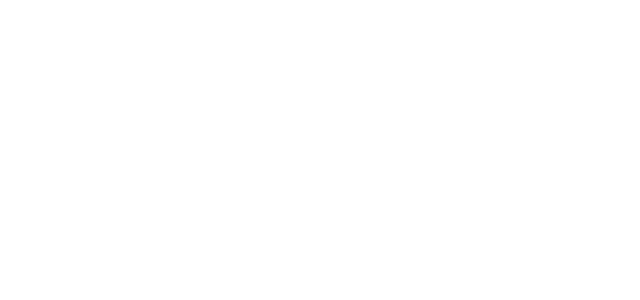
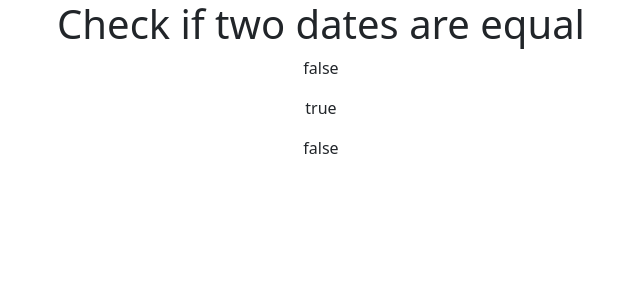
Before and after one commit to vinothsmart/react-redux-dashboard, a React (Create React App) app: page /jsc/dates in a window 1280 px wide. Shown: the top 300 px of the page, without its empty margins (319-959 px from the left). Built offline with nearby package versions, Linux system fonts and the light colour scheme.

Commit message:
Check if two dates are equal

```diff
--- a/src/components/AppRouter.js
+++ b/src/components/AppRouter.js
@@ -31,6 +31,7 @@ import JSChallange from "./pages/ARCTutorial/JSCPratice/JSChallange";
 import Objects from "./pages/JsChallange/Objects";
 import { Users } from "./pages/Users/Users";
 import OldUsers from "./pages/Users/OldUsers";
+import Dates from "./pages/JsChallange/Dates";
 
 const AppRouter = () => {
   return (
@@ -58,6 +59,7 @@ const AppRouter = () => {
       <Route exact path="/jsc/fundamentals" component={Fundamentals} />
       <Route exact path="/jsc/arrays" component={Arrays} />
       <Route exact path="/jsc/objects" component={Objects} />
+      <Route exact path="/jsc/dates" component={Dates} />
       <Route exact path="/jsprepare/Part1" component={Part1} />
       <Route exact path="/jsprepare/Part2" component={Part2} />
       <Route exact path="/jsprepare/Part3" component={Part3} />
--- /dev/null
+++ b/src/components/pages/JsChallange/Dates.js
@@ -0,0 +1,32 @@
+import React from "react";
+
+const Dates = () => {
+  const checkBothDatesEqual = (a, b) => {
+    return a.getTime() === b.getTime() ? "true" : "false";
+  };
+  return (
+    <center>
+      <h1>Check if two dates are equal</h1>
+      <p>
+        {checkBothDatesEqual(
+          new Date("2000/01/01 08:00:00"),
+          new Date("2000/01/01 08:45:00")
+        )}
+      </p>
+      <p>
+        {checkBothDatesEqual(
+          new Date("2000/01/01 08:00:00"),
+          new Date("2000/01/01 08:00:00")
+        )}
+      </p>
+      <p>
+        {checkBothDatesEqual(
+          new Date("2001/01/01 08:00:00"),
+          new Date("2000/01/01 08:00:00")
+        )}
+      </p>
+    </center>
+  );
+};
+
+export default Dates;
```
